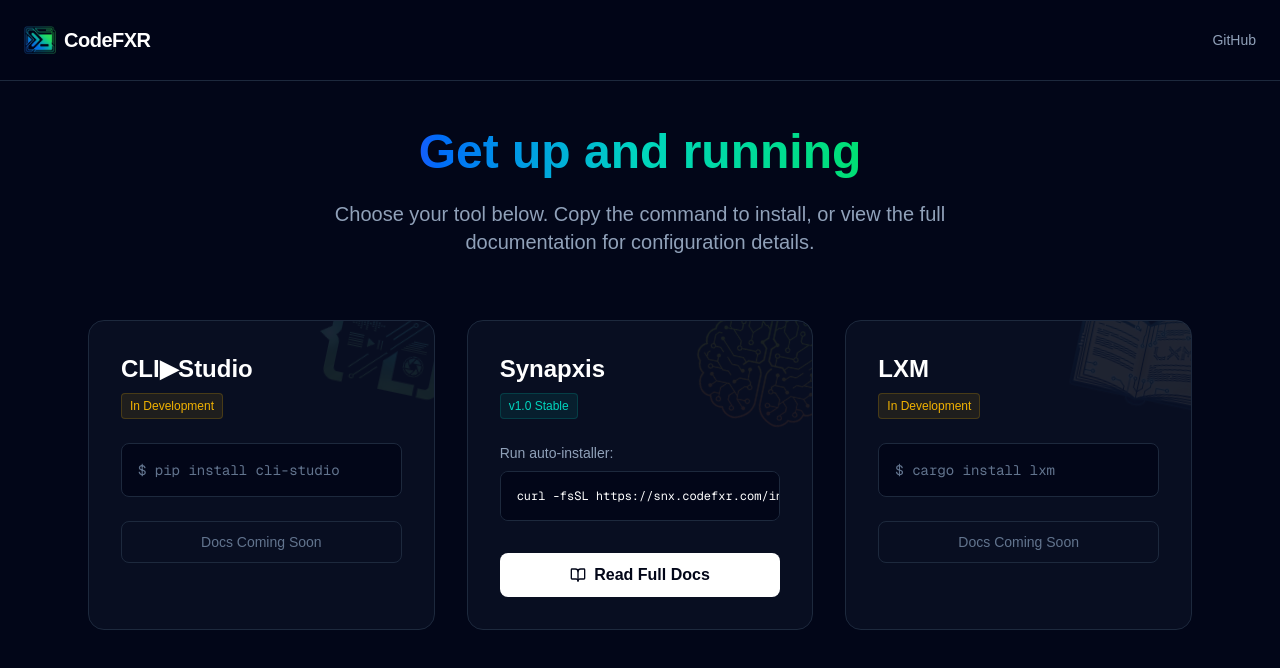
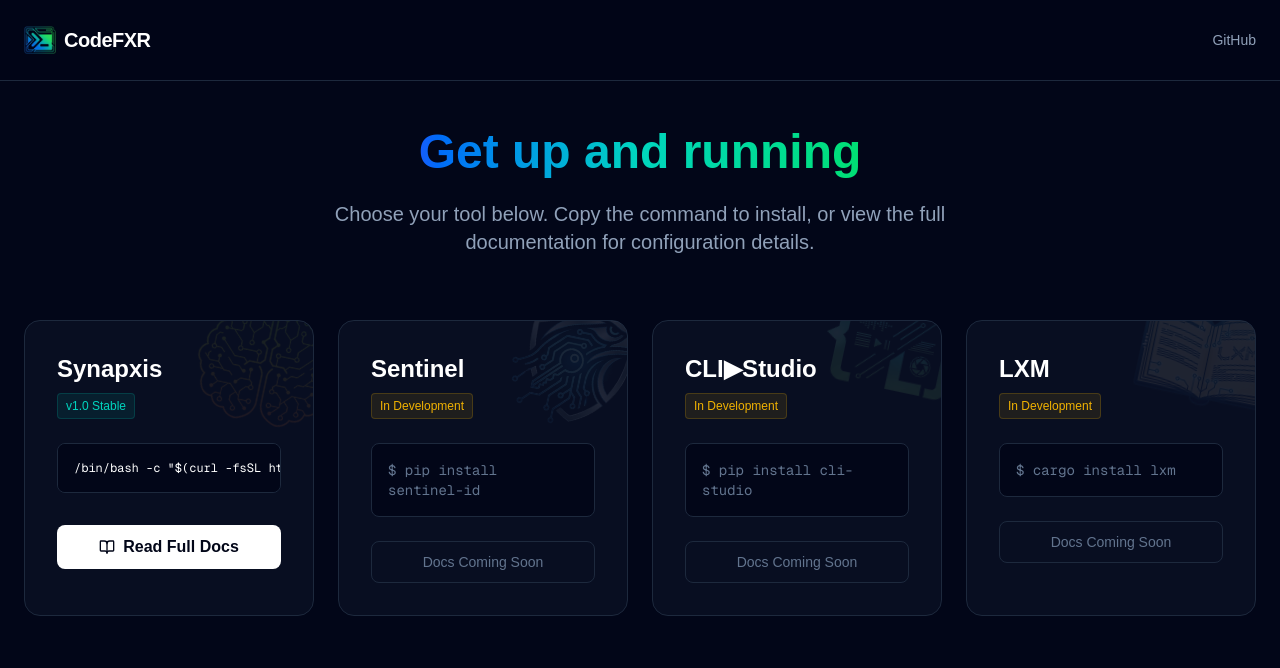
Before and after one commit to CodeFXR/codefxr.github.io, a Next.js app: page /get-started in a window 1280 px wide. Shown: the top 668 px of the page. Built offline with nearby package versions, Linux system fonts and the light colour scheme.

Commit message:
Added Sentinel to the product line

```diff
--- a/app/docs/layout.tsx
+++ b/app/docs/layout.tsx
@@ -5,7 +5,7 @@
   return (
     <div className="min-h-screen bg-slate-950 text-white selection:bg-green-500 selection:text-slate-900">
 
-      {/* --- 1. TOP NAVIGATION (Same as Get Started) --- */}
+      {/* --- 1. TOP NAVIGATION --- */}
       <nav className="fixed top-0 z-50 w-full border-b border-slate-800 bg-slate-950/60 backdrop-blur-md">
         <div className="flex items-center justify-between px-6 py-6 max-w-7xl mx-auto">
 
@@ -37,11 +37,9 @@
       </nav>
 
       {/* --- 2. MAIN LAYOUT CONTAINER --- */}
-      {/* pt-24 pushes content down so it's not hidden behind the fixed header */}
       <div className="flex flex-col md:flex-row max-w-7xl mx-auto pt-24">
 
         {/* --- 3. SIDEBAR --- */}
-        {/* sticky top-24 makes it stay on screen while you scroll the content */}
         <aside className="w-full md:w-64 shrink-0 md:border-r border-slate-800 md:min-h-[calc(100vh-6rem)] px-6 py-8 bg-slate-950 md:sticky md:top-24 self-start">
 
           {/* Synapxis Menu */}
@@ -69,9 +67,14 @@
             </li>
           </ul>
 
-          {/* Other Apps (Now Clickable) */}
+          {/* Other Apps */}
           <h3 className="font-bold text-slate-500 mb-4 px-2 uppercase text-xs tracking-wider">In Development</h3>
           <ul className="space-y-1 ml-2">
+            <li>
+                <Link href="/docs/sentinel" className="block px-4 py-1.5 text-sm text-slate-400 hover:text-white transition-colors">
+                    Sentinel
+                </Link>
+            </li>
             <li>
                 <Link href="/docs/cli-studio" className="block px-4 py-1.5 text-sm text-slate-400 hover:text-white transition-colors">
                     CLI-Studio
--- a/app/get-started/page.tsx
+++ b/app/get-started/page.tsx
@@ -6,32 +6,17 @@
   return (
     <main className="min-h-screen bg-slate-950 text-white selection:bg-green-500 selection:text-slate-900 overflow-x-hidden">
 
-      {/* --- Navigation (Sticky) --- */}
+      {/* --- Navigation --- */}
       <nav className="fixed top-0 z-50 w-full border-b border-slate-800 bg-slate-950/60 backdrop-blur-md">
         <div className="flex items-center justify-between px-6 py-6 max-w-7xl mx-auto">
-
-          {/* Logo -> Links to Home */}
           <Link href="/" className="flex items-center gap-2 group">
             <div className="relative w-8 h-8">
-             <Image
-               src="/logo.png"
-               alt="CodeFXR Logo"
-               fill
-               className="object-contain"
-             />
+             <Image src="/logo.png" alt="CodeFXR Logo" fill className="object-contain" />
             </div>
             <span className="text-xl font-bold tracking-tight group-hover:text-slate-200 transition-colors">CodeFXR</span>
           </Link>
-
-          {/* Right Side Links */}
           <div className="hidden md:flex gap-6 text-sm font-medium text-slate-400">
-            {/* Removed "Applications" link */}
-            <Link
-              href="https://github.com/CodeFXR/codefxr.github.io"
-              target="_blank"
-              rel="noopener noreferrer"
-              className="hover:text-blue-400 transition-colors"
-            >
+            <Link href="https://github.com/CodeFXR/codefxr.github.io" target="_blank" rel="noopener noreferrer" className="hover:text-blue-400 transition-colors">
               GitHub
             </Link>
           </div>
@@ -39,44 +24,54 @@
       </nav>
 
       {/* --- Main Content --- */}
-      {/* pt-32 ensures content starts below the sticky nav */}
-      <div className="max-w-6xl mx-auto pt-32 px-6 pb-20">
+      <div className="max-w-7xl mx-auto pt-32 px-6 pb-20">
 
-        {/* Header */}
         <div className="text-center mb-16">
-
-          {/* Gradient Title */}
           <h1 className="text-4xl md:text-5xl font-bold mb-6">
             <span className="text-transparent bg-clip-text bg-gradient-to-r from-blue-600 via-teal-400 to-green-400">
               Get up and running
             </span>
           </h1>
-
           <p className="text-xl text-slate-400 max-w-2xl mx-auto">
             Choose your tool below. Copy the command to install, or view the full documentation for configuration details.
           </p>
         </div>
 
-        {/* The Grid */}
-        <div className="grid md:grid-cols-3 gap-8">
+        {/* The Grid: 2 cols medium, 4 cols xl */}
+        <div className="grid md:grid-cols-2 lg:grid-cols-2 xl:grid-cols-4 gap-6">
 
-          {/* 1. CLI-Studio Card (Green Theme) */}
-          <div className="bg-slate-900/50 border border-slate-800 rounded-2xl p-8 flex flex-col relative overflow-hidden group transition-all duration-300 hover:-translate-y-1 hover:shadow-[0_0_30px_-5px_rgba(34,197,94,0.3)]">
-            {/* Watermark Logo */}
+          {/* 1. Synapxis (Amber - Active) */}
+          <div className="bg-slate-900/50 border border-slate-800 rounded-2xl p-8 flex flex-col relative overflow-hidden group transition-all duration-300 hover:-translate-y-1 hover:shadow-[0_0_30px_-5px_rgba(245,158,11,0.3)]">
             <div className="absolute -top-6 -right-6 opacity-10 group-hover:opacity-30 transition-all duration-500 rotate-12 group-hover:rotate-0">
-               <Image src="/logo1.png" alt="CLI-Studio Logo" width={140} height={140} className="object-contain" />
+                <Image src="/logo2.png" alt="Synapxis Logo" width={140} height={140} className="object-contain" />
             </div>
+            <div className="relative z-10">
+              <h2 className="text-2xl font-bold text-white mb-2">Synapxis</h2>
+              <span className="inline-block px-2 py-1 rounded bg-teal-500/10 text-teal-400 text-xs border border-teal-500/20 mb-6">v1.0 Stable</span>
+              <div className="bg-slate-950 rounded-lg p-4 border border-slate-800 font-mono text-xs text-white mb-8 overflow-x-auto whitespace-nowrap scrollbar-thin scrollbar-thumb-slate-700">
+                /bin/bash -c "$(curl -fsSL https://snx.codefxr.com/install | bash)"
+              </div>
+              <div className="mt-auto">
+                <Link href="/docs/synapxis">
+                  <button className="w-full py-2.5 rounded-lg bg-white text-slate-950 font-bold transition-all duration-300 flex items-center justify-center gap-2 hover:bg-amber-500 hover:text-white hover:shadow-lg">
+                    <BookOpen className="w-4 h-4" /> Read Full Docs
+                  </button>
+                </Link>
+              </div>
+            </div>
+          </div>
 
+          {/* 2. Sentinel (Silver - NEW) */}
+          <div className="bg-slate-900/50 border border-slate-800 rounded-2xl p-8 flex flex-col relative overflow-hidden group transition-all duration-300 hover:-translate-y-1 hover:shadow-[0_0_30px_-5px_rgba(255,255,255,0.3)]">
+            <div className="absolute -top-6 -right-6 opacity-10 group-hover:opacity-30 transition-all duration-500 rotate-12 group-hover:rotate-0">
+               <Image src="/logo4.png" alt="Sentinel Logo" width={140} height={140} className="object-contain" />
+            </div>
             <div className="relative z-10">
-              <h2 className="text-2xl font-bold text-white mb-2">CLI▶Studio</h2>
-              <span className="inline-block px-2 py-1 rounded bg-yellow-500/10 text-yellow-500 text-xs border border-yellow-500/20 mb-6">
-                In Development
-              </span>
-
+              <h2 className="text-2xl font-bold text-white mb-2">Sentinel</h2>
+              <span className="inline-block px-2 py-1 rounded bg-yellow-500/10 text-yellow-500 text-xs border border-yellow-500/20 mb-6">In Development</span>
               <div className="bg-slate-950 rounded-lg p-4 border border-slate-800 font-mono text-sm mb-6 text-slate-500 select-none">
-                $ pip install cli-studio
+                $ pip install sentinel-id
               </div>
-
               <div className="mt-auto">
                 <button disabled className="w-full py-2.5 rounded-lg border border-slate-800 text-slate-500 cursor-not-allowed text-sm font-medium">
                   Docs Coming Soon
@@ -85,52 +80,36 @@
             </div>
           </div>
 
-          {/* 2. Synapxis Card (Amber Theme - Active) */}
-          <div className="bg-slate-900/50 border border-slate-800 rounded-2xl p-8 flex flex-col relative overflow-hidden group transition-all duration-300 hover:-translate-y-1 hover:shadow-[0_0_30px_-5px_rgba(245,158,11,0.3)]">
-            {/* Watermark Logo */}
+          {/* 3. CLI-Studio (Green) */}
+          <div className="bg-slate-900/50 border border-slate-800 rounded-2xl p-8 flex flex-col relative overflow-hidden group transition-all duration-300 hover:-translate-y-1 hover:shadow-[0_0_30px_-5px_rgba(34,197,94,0.3)]">
             <div className="absolute -top-6 -right-6 opacity-10 group-hover:opacity-30 transition-all duration-500 rotate-12 group-hover:rotate-0">
-                <Image src="/logo2.png" alt="Synapxis Logo" width={140} height={140} className="object-contain" />
+               <Image src="/logo1.png" alt="CLI-Studio Logo" width={140} height={140} className="object-contain" />
             </div>
-
             <div className="relative z-10">
-              <h2 className="text-2xl font-bold text-white mb-2">Synapxis</h2>
-              <span className="inline-block px-2 py-1 rounded bg-teal-500/10 text-teal-400 text-xs border border-teal-500/20 mb-6">
-                v1.0 Stable
-              </span>
-
-              <div className="mb-2 text-sm text-slate-400">Run auto-installer:</div>
-              <div className="bg-slate-950 rounded-lg p-4 border border-slate-800 font-mono text-xs text-white mb-8 overflow-x-auto whitespace-nowrap scrollbar-thin scrollbar-thumb-slate-700">
-                curl -fsSL https://snx.codefxr.com/install | bash
+              <h2 className="text-2xl font-bold text-white mb-2">CLI▶Studio</h2>
+              <span className="inline-block px-2 py-1 rounded bg-yellow-500/10 text-yellow-500 text-xs border border-yellow-500/20 mb-6">In Development</span>
+              <div className="bg-slate-950 rounded-lg p-4 border border-slate-800 font-mono text-sm mb-6 text-slate-500 select-none">
+                $ pip install cli-studio
               </div>
-
               <div className="mt-auto">
-                <Link href="/docs/synapxis">
-                  <button className="w-full py-2.5 rounded-lg bg-white text-slate-950 font-bold transition-all duration-300 flex items-center justify-center gap-2 hover:bg-amber-500 hover:text-white hover:shadow-lg">
-                    <BookOpen className="w-4 h-4" />
-                    Read Full Docs
-                  </button>
-                </Link>
+                <button disabled className="w-full py-2.5 rounded-lg border border-slate-800 text-slate-500 cursor-not-allowed text-sm font-medium">
+                  Docs Coming Soon
+                </button>
               </div>
             </div>
           </div>
 
-          {/* 3. LXM Card (Blue Theme) */}
+          {/* 4. LXM (Blue) */}
           <div className="bg-slate-900/50 border border-slate-800 rounded-2xl p-8 flex flex-col relative overflow-hidden group transition-all duration-300 hover:-translate-y-1 hover:shadow-[0_0_30px_-5px_rgba(59,130,246,0.3)]">
-            {/* Watermark Logo */}
             <div className="absolute -top-6 -right-6 opacity-10 group-hover:opacity-30 transition-all duration-500 rotate-12 group-hover:rotate-0">
                <Image src="/logo3.png" alt="LXM Logo" width={140} height={140} className="object-contain" />
             </div>
-
             <div className="relative z-10">
               <h2 className="text-2xl font-bold text-white mb-2">LXM</h2>
-              <span className="inline-block px-2 py-1 rounded bg-yellow-500/10 text-yellow-500 text-xs border border-yellow-500/20 mb-6">
-                In Development
-              </span>
-
+              <span className="inline-block px-2 py-1 rounded bg-yellow-500/10 text-yellow-500 text-xs border border-yellow-500/20 mb-6">In Development</span>
               <div className="bg-slate-950 rounded-lg p-4 border border-slate-800 font-mono text-sm mb-6 text-slate-500 select-none">
                 $ cargo install lxm
               </div>
-
               <div className="mt-auto">
                  <button disabled className="w-full py-2.5 rounded-lg border border-slate-800 text-slate-500 cursor-not-allowed text-sm font-medium">
                   Docs Coming Soon
--- a/app/page.tsx
+++ b/app/page.tsx
@@ -1,14 +1,12 @@
 import Image from "next/image";
 import Link from "next/link";
-// Keeping imports just in case
-import { ArrowRight, Terminal, Share2, Layers } from "lucide-react";
+import { ArrowRight } from "lucide-react";
 
 export default function Home() {
   return (
     <main className="min-h-screen bg-slate-950 text-white selection:bg-green-500 selection:text-slate-900 overflow-x-hidden">
 
       {/* --- Navigation --- */}
-      {/* Sticky glass effect */}
       <nav className="fixed top-0 z-50 w-full border-b border-slate-800 bg-slate-950/60 backdrop-blur-md">
         <div className="flex items-center justify-between px-6 py-6 max-w-7xl mx-auto">
           <div className="flex items-center gap-2">
@@ -37,7 +35,6 @@
       </nav>
 
       {/* --- Hero Section --- */}
-      {/* Padding adjusted for fixed nav */}
       <section className="relative flex flex-col items-center justify-center text-center px-6 pt-32 pb-32 max-w-5xl mx-auto">
 
         {/* Badge */}
@@ -60,14 +57,12 @@
         </p>
 
         <div className="flex gap-4">
-          {/* Get Started Button */}
           <Link href="/get-started">
             <button className="px-8 py-3 rounded-lg font-bold bg-white text-slate-950 hover:bg-green-400 transition-all duration-300 shadow-[0_0_20px_-5px_rgba(255,255,255,0.3)] hover:shadow-[0_0_25px_-5px_rgba(255,255,255,0.5)]">
               Get Started
             </button>
           </Link>
 
-          {/* Documentation Button */}
           <Link href="/docs/synapxis">
             <button className="px-8 py-3 rounded-lg font-bold border border-slate-700 hover:border-blue-500 text-white hover:bg-slate-900 transition-all duration-300">
               View Documentation
@@ -81,8 +76,44 @@
         <div className="max-w-7xl mx-auto">
           <h2 className="text-3xl font-bold mb-12 text-center">Application Suite</h2>
 
-          <div className="grid md:grid-cols-3 gap-8">
-            {/* Product 1: CLI-Studio (Green Theme) - Linked to Placeholder */}
+          {/* Grid Layout: 2 cols on medium, 4 cols on large */}
+          <div className="grid md:grid-cols-2 lg:grid-cols-4 gap-6">
+
+            {/* 1. Synapxis (Amber) */}
+            <ProductCard
+              href="/docs/synapxis"
+              icon={
+                <Image
+                  src="/logo2.png"
+                  alt="Synapxis Icon"
+                  width={40}
+                  height={40}
+                  className="object-contain"
+                />
+              }
+              title="Synapxis"
+              description="Graph view interface with jrnl integration."
+              color="amber"
+            />
+
+            {/* 2. Sentinel (Silver) */}
+            <ProductCard
+              href="/docs/sentinel"
+              icon={
+                <Image
+                  src="/logo4.png"
+                  alt="Sentinel Icon"
+                  width={40}
+                  height={40}
+                  className="object-contain"
+                />
+              }
+              title="Sentinel"
+              description="Identity management and security auditing."
+              color="silver"
+            />
+
+            {/* 3. CLI-Studio (Green) */}
             <ProductCard
               href="/docs/cli-studio"
               icon={
@@ -99,24 +130,7 @@
               color="green"
             />
 
-            {/* Product 2: Synapxis (Amber Theme) - Linked to Docs */}
-            <ProductCard
-              href="/docs/synapxis"
-              icon={
-                <Image
-                  src="/logo2.png"
-                  alt="Synapxis Icon"
-                  width={40}
-                  height={40}
-                  className="object-contain"
-                />
-              }
-              title="Synapxis"
-              description="A Terminal-based Knowledge Graph with Rust-powered visualization."
-              color="amber"
-            />
-
-            {/* Product 3: LXM (Blue Theme) - Linked to Placeholder */}
+            {/* 4. LXM (Blue) */}
             <ProductCard
               href="/docs/lxm"
               icon={
@@ -144,25 +158,16 @@
   );
 }
 
-// Updated ProductCard with Links and Green Logic
+// ProductCard with Silver Logic
 function ProductCard({ icon, title, description, color, href }: any) {
 
-  // Define styles for each color theme
   const theme = {
-    green: {
-      // Green glow on hover
-      styles: "hover:shadow-[0_0_30px_-5px_rgba(34,197,94,0.3)]"
-    },
-    cyan: {
-      styles: "hover:shadow-[0_0_30px_-5px_rgba(6,182,212,0.3)]"
-    },
-    amber: {
-      styles: "hover:shadow-[0_0_30px_-5px_rgba(245,158,11,0.3)]"
-    },
-    blue: {
-      styles: "hover:shadow-[0_0_30px_-5px_rgba(59,130,246,0.3)]"
-    },
-  }[color as "green" | "cyan" | "amber" | "blue"] || {
+    green: { styles: "hover:shadow-[0_0_30px_-5px_rgba(34,197,94,0.3)]" },
+    cyan: { styles: "hover:shadow-[0_0_30px_-5px_rgba(6,182,212,0.3)]" },
+    amber: { styles: "hover:shadow-[0_0_30px_-5px_rgba(245,158,11,0.3)]" },
+    blue: { styles: "hover:shadow-[0_0_30px_-5px_rgba(59,130,246,0.3)]" },
+    silver: { styles: "hover:shadow-[0_0_30px_-5px_rgba(255,255,255,0.3)]" }, // Silver Theme
+  }[color as "green" | "cyan" | "amber" | "blue" | "silver"] || {
     styles: "hover:shadow-xl"
   };
 
@@ -176,7 +181,7 @@
           {title}
           <ArrowRight className="w-4 h-4 opacity-0 group-hover:opacity-100 group-hover:translate-x-1 transition-all" />
         </h3>
-        <p className="text-slate-400 leading-relaxed">
+        <p className="text-slate-400 leading-relaxed text-sm">
           {description}
         </p>
       </div>
```
Also changed, not shown: app/docs/sentinel/page.tsx (added, +23 -0 lines), public/logo4.png (added).
